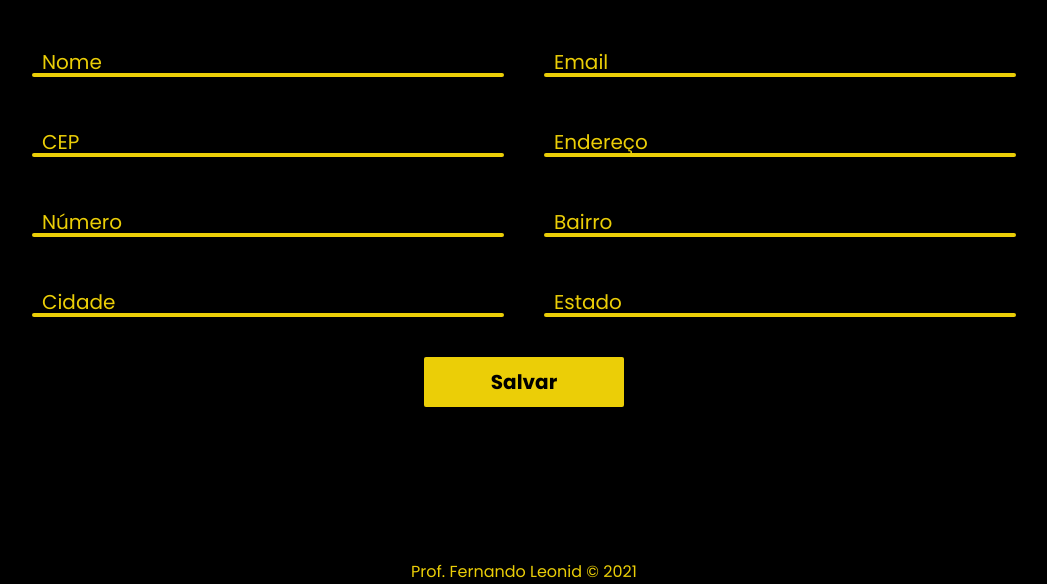
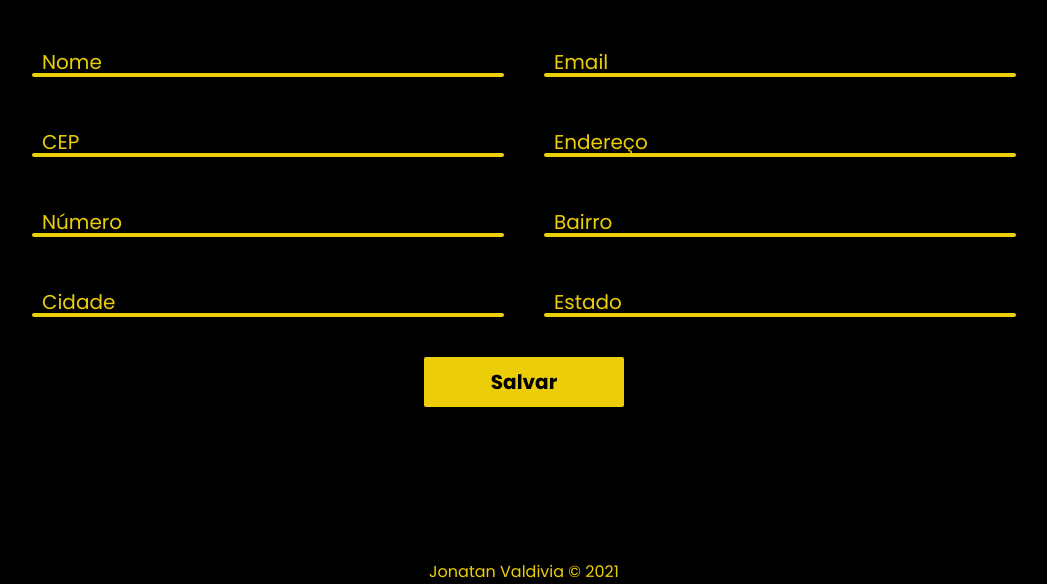
Before and after one commit to JonatanValdivia/ApiCep, a plain HTML site: page index.html in a window 1280 px wide. Shown: the part 216-800 px from the top of the page, without its empty margins (116-1163 px from the left). Drawn offline with Linux system fonts and the light colour scheme.

Commit message:
Alteracao realizada

```diff
--- a/index.html
+++ b/index.html
@@ -53,7 +53,7 @@
         </div>
     </main>
     <footer>
-        Prof. Fernando Leonid &#169 2021
+        Jonatan Valdivia &#169 2021
     </footer>
 </body>
 </html>
```
